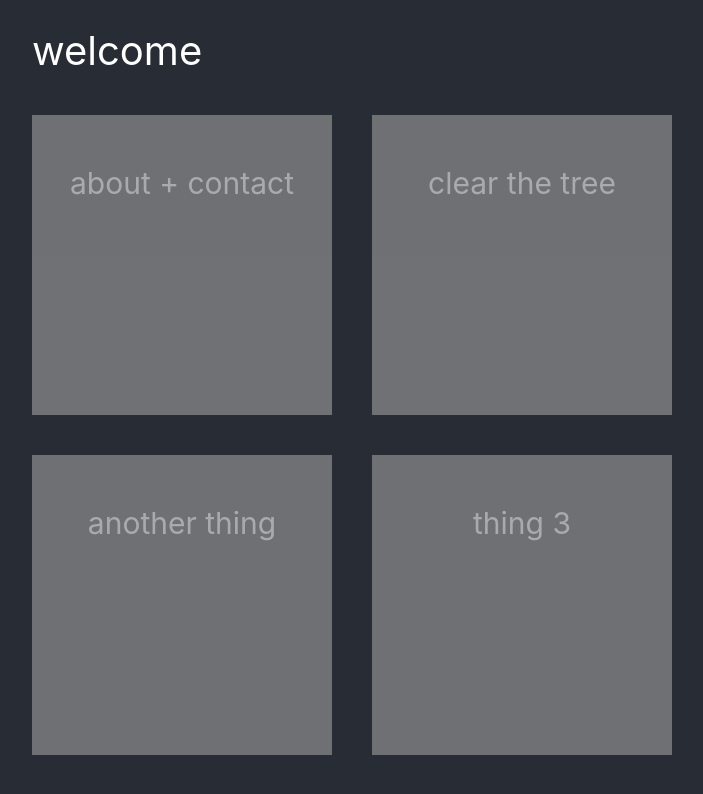
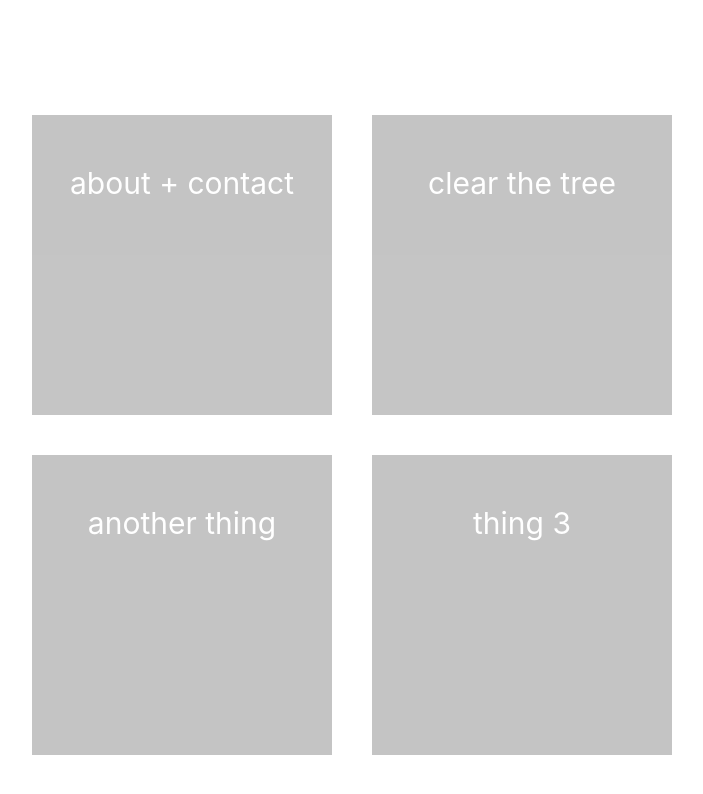
Before and after one commit to stsun1026/stsun1026.github.io, a React (Create React App) app: page / in a window 1280 px wide. Shown: the top 794 px of the page, without its empty margins (288-991 px from the left). Built offline with nearby package versions, Linux system fonts and the light colour scheme.

Commit message:
Changed background to white

```diff
--- a/src/App.css
+++ b/src/App.css
@@ -2,7 +2,7 @@
   text-align: center;
 }
 .App-header {
-  background-color: #282c34;
+  background-color: white;
   min-height: 100vh;
   display: flex;
   flex-direction: column;
```
